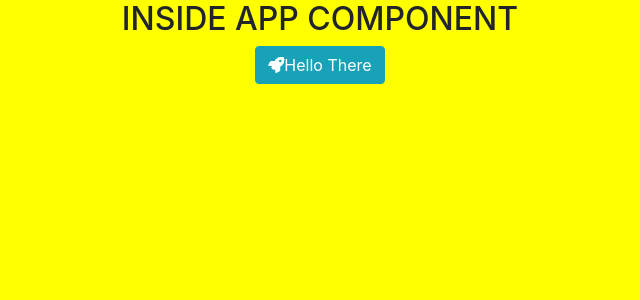
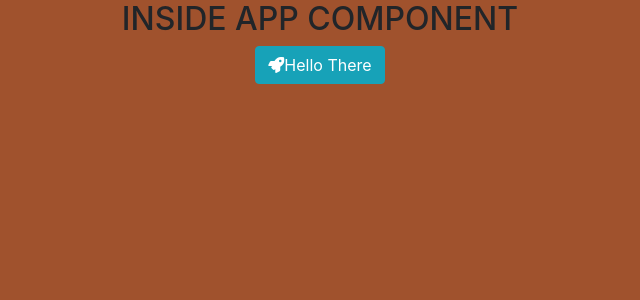
Before and after one commit to ToddSpainhour/react-hoarder, a React (Create React App) app: page / in a window 1280 px wide. Shown: the top 300 px of the page, without its empty margins (320-960 px from the left). Built offline with nearby package versions, Linux system fonts and the light colour scheme.

Commit message:
changed background color

```diff
--- a/src/styles/_variables.scss
+++ b/src/styles/_variables.scss
@@ -1 +1,2 @@
-$favcolor: yellow;
+$favcolor: sienna
+;
```
Also changed, not shown: 1 other file (tests, documents, lock files or other folders).
